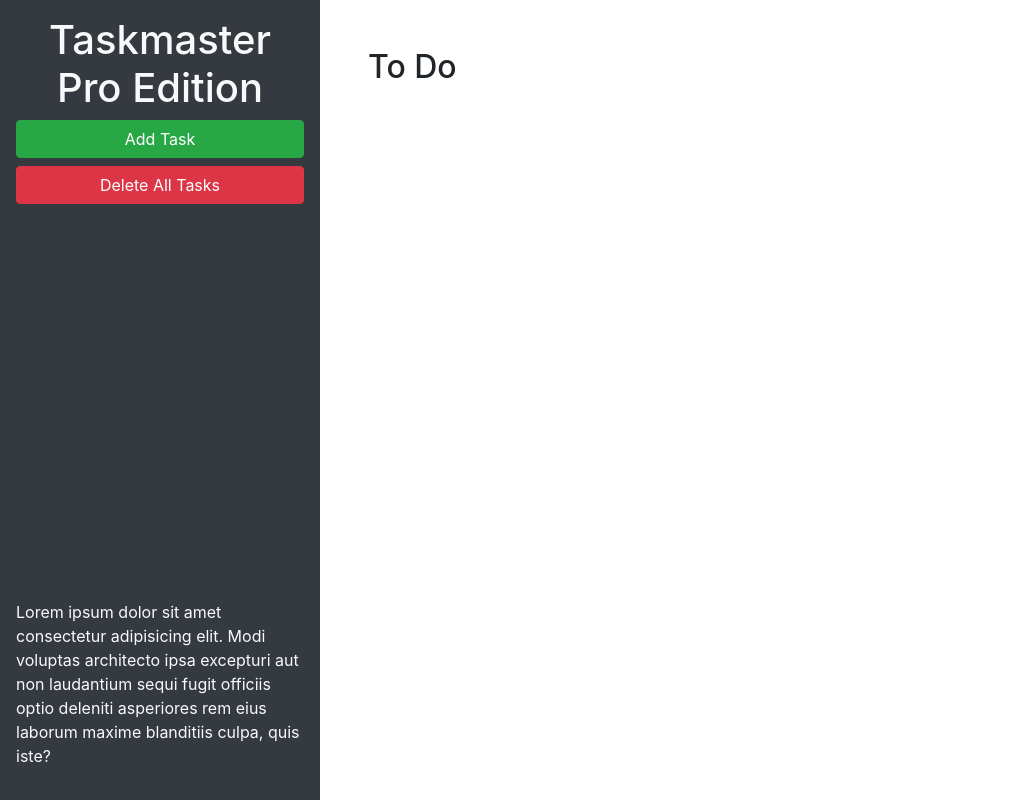
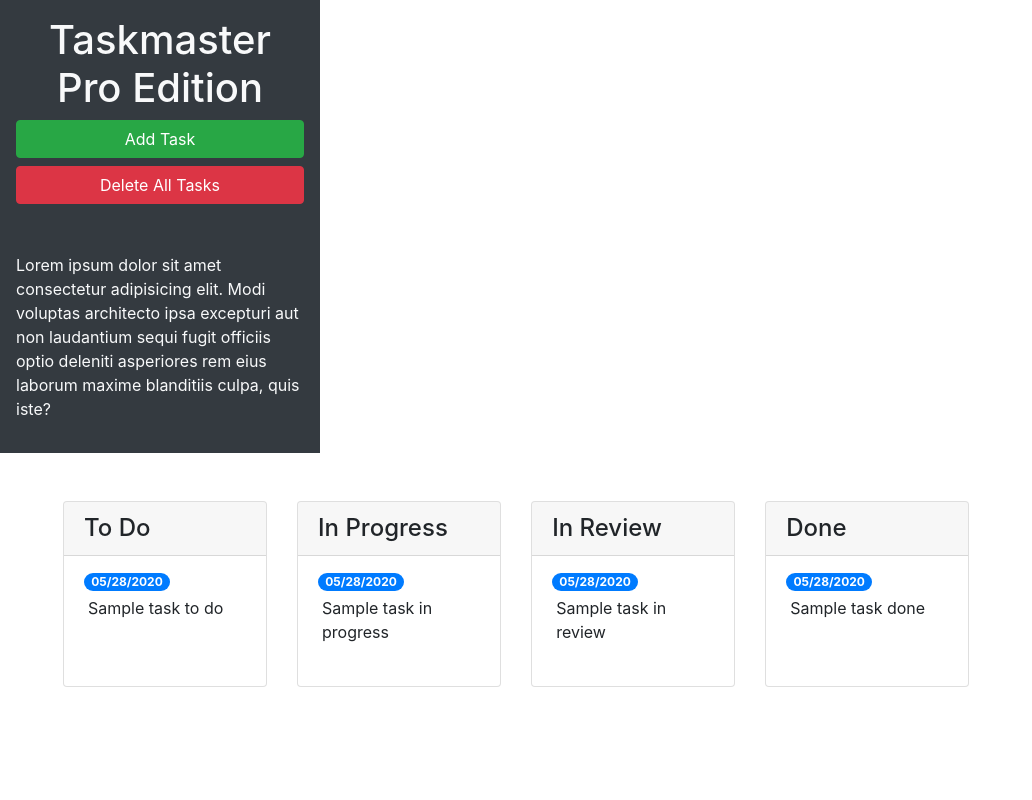
Before and after one commit to KevinJWilkerson/taskmaster-pro, a plain HTML site: page index.html in a window 1280 px wide. Shown: the whole page, without its empty margins (0-1032 px from the left). Drawn offline with nearby package versions, Linux system fonts and the light colour scheme.

Commit message:
added bootstrap components

```diff
--- a/assets/js/script.js
+++ b/assets/js/script.js
@@ -33,6 +33,7 @@
 
   // loop over object properties
   $.each(tasks, function(list, arr) {
+    console.log(list, arr);
     // then loop over sub-array
     arr.forEach(function(task) {
       createTask(task.text, task.date, list);
@@ -43,6 +44,9 @@
 var saveTasks = function() {
   localStorage.setItem("tasks", JSON.stringify(tasks));
 };
+
+
+
 
 // modal was triggered
 $("#task-form-modal").on("show.bs.modal", function() {
@@ -78,30 +82,31 @@
   }
 });
 
+// task text was clicked
 $(".list-group").on("click", "p", function() {
+  // get current text of p element
   var text = $(this)
     .text()
     .trim();
-  var textInput = $("<textarea>")
-    .addClass("form-control")
-    .val(text);
+
+  // replace p element with a new textarea
+  var textInput = $("<textarea>").addClass("form-control").val(text);
   $(this).replaceWith(textInput);
+
+  // auto focus new element
   textInput.trigger("focus");
 });
 
+// editable field was un-focused
 $(".list-group").on("blur", "textarea", function() {
-  // get the textarea's current value/text
-  var text = $(this)
-    .val()
-    .trim();
+  // get current value of textarea
+  var text = $(this).val();
 
-  // get the parent ul's id attribute
+  // get status type and position in the list
   var status = $(this)
     .closest(".list-group")
     .attr("id")
     .replace("list-", "");
-
-  // get the task's position in the list of other li elements
   var index = $(this)
     .closest(".list-group-item")
     .index();
@@ -131,28 +136,21 @@
     .attr("type", "text")
     .addClass("form-control")
     .val(date);
-
-  // swap out elements
   $(this).replaceWith(dateInput);
 
-  // automatically focus on new element
+  // automatically bring up the calendar
   dateInput.trigger("focus");
 });
 
 // value of due date was changed
 $(".list-group").on("blur", "input[type='text']", function() {
-  // get current text
-  var date = $(this)
-    .val()
-    .trim();
+  var date = $(this).val();
 
-  // get the parent ul's id attribute
+  // get status type and position in the list
   var status = $(this)
     .closest(".list-group")
     .attr("id")
     .replace("list-", "");
-
-  // get the task's position in the list of other li elements
   var index = $(this)
     .closest(".list-group-item")
     .index();
@@ -161,13 +159,11 @@
   tasks[status][index].date = date;
   saveTasks();
 
-  // recreate span element
+  // recreate span and insert in place of input element
   var taskSpan = $("<span>")
     .addClass("badge badge-primary badge-pill")
     .text(date);
-
-  // replace input with span element
-  $(this).replaceWith(taskSpan);
+    $(this).replaceWith(taskSpan);
 });
 
 // remove all tasks
--- a/index.html
+++ b/index.html
@@ -18,15 +18,72 @@
       <button id="create-task" class="btn btn-block btn-success" data-toggle="modal" data-target="#task-form-modal">Add
         Task</button>
       <button id="remove-tasks" class="btn btn-block btn-danger">Delete All Tasks</button>
-      <p class="mt-auto">Lorem ipsum dolor sit amet consectetur adipisicing elit. Modi voluptas architecto ipsa
-        excepturi aut non
+      <p class="mt-auto">Lorem ipsum dolor sit amet consectetur adipisicing elit. Modi voluptas architecto ipsa excepturi aut non
         laudantium sequi fugit officiis optio deleniti asperiores rem eius laborum maxime blanditiis culpa, quis iste?
       </p>
     </header>
-    <main class="col-12 col-lg-9">
-      <div class="m-5">
-        <h2>To Do</h2>
-        <ul id="list-toDo" class="list-group"> </ul>
+    <main>
+      <div class="m-5 row justify-content-around">
+        <!-- toDo start -->
+        <div class="col-12 col-md-6 col-xl-3 mb-3">
+          <div class="card">
+            <h4 class="card-header">
+              To Do
+            </h4>
+            <ul id="list-toDo" class="list-group list-group-flush">
+              <li class="list-group-item">
+                <span class="badge badge-primary badge-pill">05/28/2020</span>
+                <p class="m-1">Sample task to do</p>
+              </li>
+            </ul>
+          </div>
+        </div>
+        <!-- toDo end -->
+        <!-- inProgress start -->
+        <div class="col-12 col-md-6 col-xl-3 mb-3">
+          <div class="card">
+            <h4 class="card-header">
+              In Progress
+            </h4>
+            <ul id="list-inProgress" class="list-group list-group-flush">
+              <li class="list-group-item">
+                <span class="badge badge-primary badge-pill">05/28/2020</span>
+                <p class="m-1">Sample task in progress</p>
+              </li>
+            </ul>
+          </div>
+        </div>
+        <!-- inProgress end-->
+        <!-- inReview start -->
+        <div class="col-12 col-md-6 col-xl-3 mb-3">
+          <div class="card">
+            <h4 class="card-header">
+              In Review
+            </h4>
+            <ul id="list-inReview" class="list-group list-group-flush">
+              <li class="list-group-item">
+                <span class="badge badge-primary badge-pill">05/28/2020</span>
+                <p class="m-1">Sample task in review</p>
+              </li>
+            </ul>
+          </div>
+        </div>
+        <!-- inReview end -->
+        <!-- done start -->
+        <div class="col-12 col-md-6 col-xl-3 mb-3">
+          <div class="card">
+            <h4 class="card-header">
+              Done
+            </h4>
+            <ul id="list-done" class="list-group list-group-flush">
+              <li class="list-group-item">
+                <span class="badge badge-primary badge-pill">05/28/2020</span>
+                <p class="m-1">Sample task done</p>
+              </li>
+            </ul>
+          </div>
+        </div>
+        <!-- done end -->
       </div>
     </main>
   </div>
@@ -46,11 +103,11 @@
           <form>
             <div class="form-group">
               <label for="modalTaskDescription">Task description</label>
-              <textarea id="modalTaskDescription" rows="3"></textarea>
+              <textarea id="modalTaskDescription" rows="3" class="form-control"></textarea>
             </div>
             <div class="form-group">
               <label for="modalDueDate">Due date</label>
-              <input type="text" id="modalDueDate" placeholder="mm/dd/yyyy" autocomplete="off" />
+              <input type="text" class="form-control" id="modalDueDate" placeholder="mm/dd/yyyy" autocomplete="off" />
             </div>
           </form>
         </div>
```
